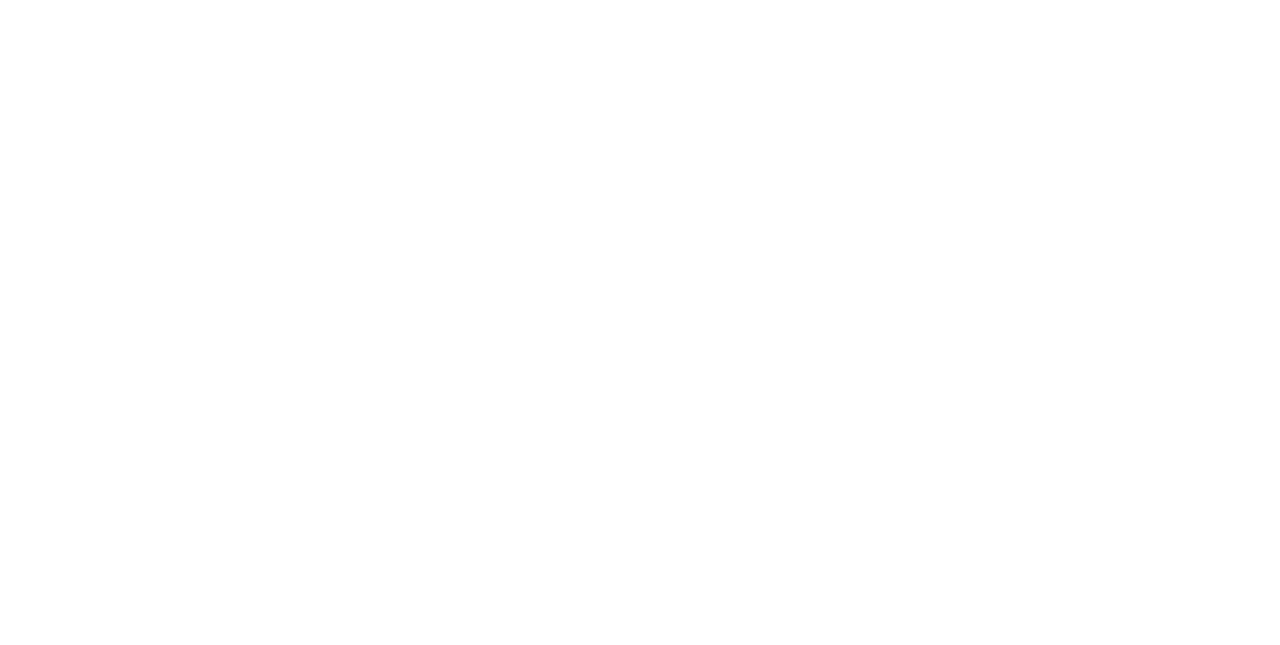
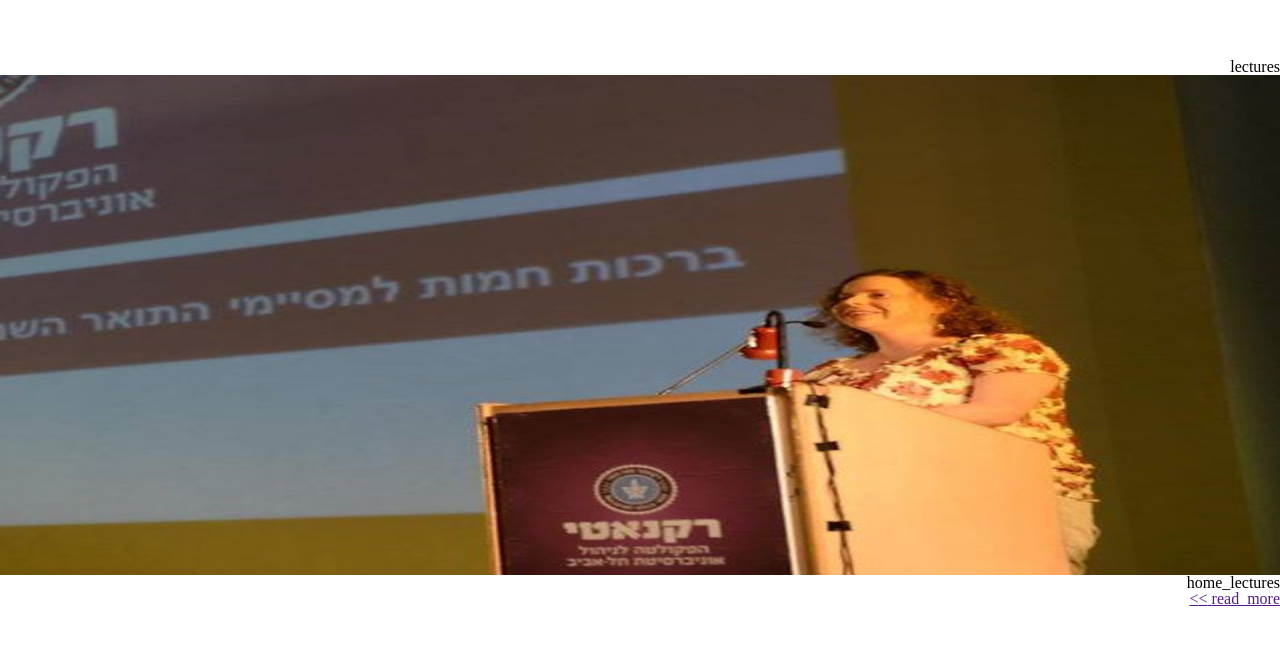
Before and after one commit to gilior/noya2022, a Next.js app: page /home in a window 1280 px wide. Shown: the part 3113-3758 px from the top of the page. Before the commit the page ends 3044 px from the top, so only its background shows below. Built offline with nearby package versions, Linux system fonts and the light colour scheme.

Commit message:
lectures

```diff
--- /dev/null
+++ b/components/lectures/lectures.mobile.const.ts
@@ -0,0 +1 @@
+export {}
--- /dev/null
+++ b/components/lectures/lectures.mobile.module.scss
@@ -0,0 +1,10 @@
+.image-wrap{
+    position:relative;
+    height: 500px
+}
+
+.lectures-mobile-wrap{
+    padding-top: 10%;
+    padding-bottom: 10%;
+    white-space: pre-line;
+}
--- /dev/null
+++ b/components/lectures/lectures.mobile.tsx
@@ -0,0 +1,34 @@
+import React, { FC } from 'react';
+import Image from 'next/image'
+import styles from 'components/lectures/lectures.mobile.module.scss'
+import LinkComponent from 'components/link/link'
+import lecture from '../../public/lecture.jpeg'
+import { GeneralSiteProps } from 'const';
+import { useTranslation } from 'next-i18next';
+
+const LecturesMobile: FC<GeneralSiteProps> = (props) => {
+    const { t } = useTranslation('common')
+
+    return (
+        // <div className={styles.main}>
+        <div className={styles['lectures-mobile-wrap']}>
+             {t('lectures')}
+            <div className={styles['image-wrap']}>
+                <Image
+                    alt="Mountains"
+                    src={lecture}
+                    fill
+                />
+            </div>
+            <div>
+            {t('home_lectures')}
+            </div>
+            <LinkComponent text='read_more' page={'lectures'} generalSiteProps={props}></LinkComponent>
+        </div>
+
+
+        // </div>
+    )
+};
+
+export default LecturesMobile;
--- a/pages/home.tsx
+++ b/pages/home.tsx
@@ -12,6 +12,7 @@
 import VideoMobile from 'components/video/video.mobile'
 import AudioMobile from 'components/audio/audio.mobile'
 import ConcertsMobile from 'components/concerts/concerts.mobile'
+import LecturesMobile from 'components/lectures/lectures.mobile'
 
 const inter = Inter({ subsets: ['latin'] })
 
@@ -27,6 +28,7 @@
    <VideoMobile  {...props}></VideoMobile>
    <AudioMobile  {...props}></AudioMobile>
    <ConcertsMobile  {...props}></ConcertsMobile>
+   <LecturesMobile  {...props}></LecturesMobile>
 
     </>
 
--- a/public/locales/en/common.json
+++ b/public/locales/en/common.json
@@ -19,6 +19,6 @@
     "enjoy": "Enjoy",
     "astorPiazzolla":"Astor Piazzolla",
     "home_concerts":"Rhythmic concerts with multiple percussion.\nSuitable for all ages.\nOrder a unique concert designed personally for your event.",
-    "read_more":"Read more"
-
+    "read_more":"Read more",
+    "home_lectures":"Fascinating lectures:\nLife's Rhythm\nArts & Business\nPercussion\nIt is possible to order a single lecture or a series of lectures."
 }
--- a/public/locales/he/common.json
+++ b/public/locales/he/common.json
@@ -19,6 +19,8 @@
     "enjoy"  : "תהנו",
     "astorPiazzolla":"אסטור פיאצולה",
     "home_concerts":"קונצרטים קצביים עם מספר כלי הקשה.\nמתאים לכל הגילאים.\nהזמינו קונצרט ייחודי שעוצב באופן אישי לאירוע שלכם.",
-    "read_more":"קראו עוד"
+    "read_more":"קראו עוד",
+    "home_lectures":"הרצאות מרתקות:\nקצב החיים\nאומנויות ועסקים\nהַקָשָׁה\nניתן להזמין הרצאה בודדת או סדרת הרצאות."
+
 
 }
```
Also changed, not shown: public/lecture.jpg (added).
